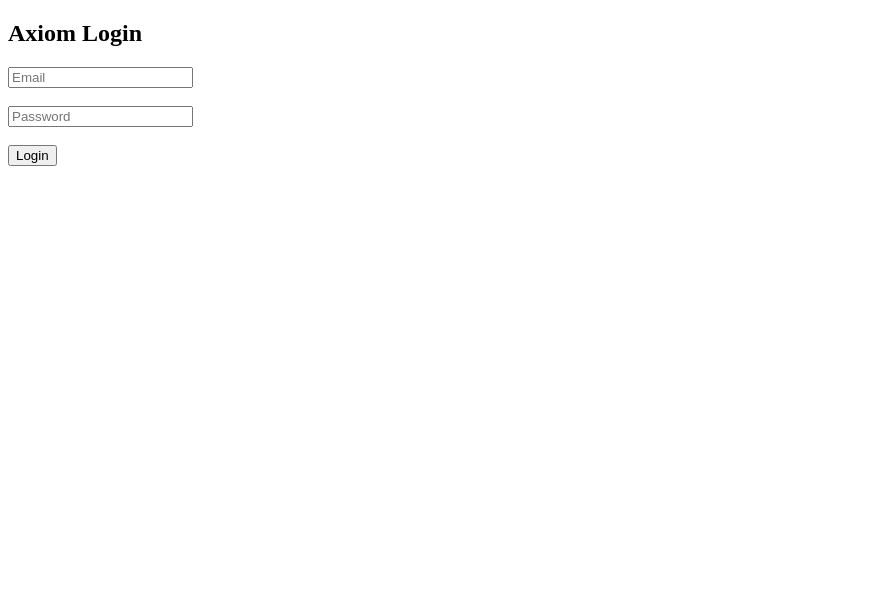
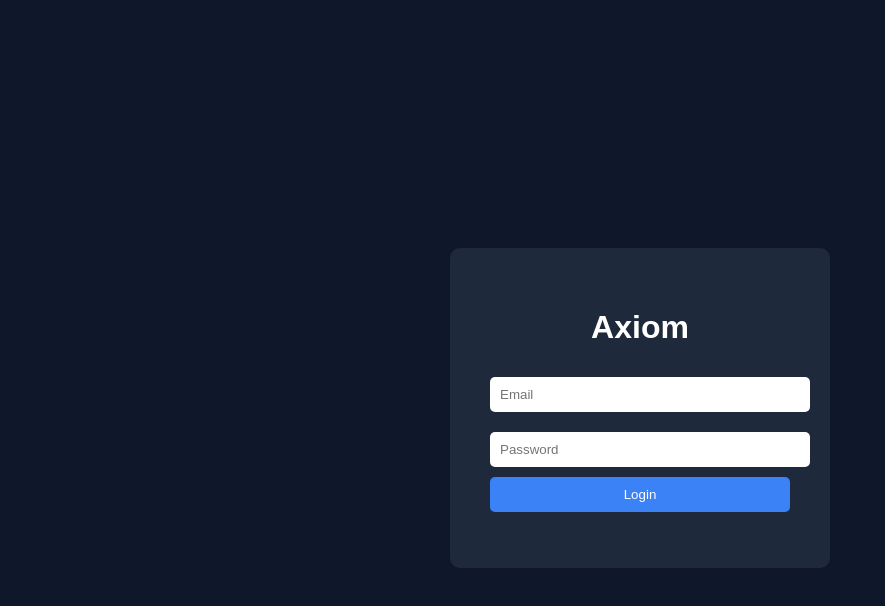
Before and after one commit to harshgamit410-rgb/axiom-backend, a website: page public/index.html in a window 1280 px wide. Shown: the whole page, without its empty margins (0-885 px from the left). Drawn offline with Linux system fonts and the light colour scheme.

Commit message:
Rebuild clean modern frontend

```diff
--- /dev/null
+++ b/public/css/style.css
@@ -0,0 +1,39 @@
+body {
+  background: #0f172a;
+  color: white;
+  font-family: Arial, sans-serif;
+  display: flex;
+  justify-content: center;
+  align-items: center;
+  height: 100vh;
+}
+
+.container {
+  background: #1e293b;
+  padding: 40px;
+  border-radius: 10px;
+  width: 300px;
+  text-align: center;
+}
+
+input {
+  width: 100%;
+  padding: 10px;
+  margin: 10px 0;
+  border: none;
+  border-radius: 5px;
+}
+
+button {
+  width: 100%;
+  padding: 10px;
+  background: #3b82f6;
+  color: white;
+  border: none;
+  border-radius: 5px;
+  cursor: pointer;
+}
+
+button:hover {
+  background: #2563eb;
+}
--- a/public/index.html
+++ b/public/index.html
@@ -1,16 +1,18 @@
 <!DOCTYPE html>
 <html>
+<head>
+  <title>Axiom</title>
+  <link rel="stylesheet" href="/css/style.css">
+</head>
 <body>
+  <div class="container">
+    <h1>Axiom</h1>
+    <input id="email" placeholder="Email">
+    <input id="password" type="password" placeholder="Password">
+    <button id="loginBtn">Login</button>
+    <p id="msg"></p>
+  </div>
 
-<h2>Axiom Login</h2>
-
-<input id="email" placeholder="Email"><br><br>
-<input id="password" type="password" placeholder="Password"><br><br>
-
-<button id="loginBtn">Login</button>
-<p id="msg"></p>
-
-<script src="/js/auth.js?v=3"></script>
-
+  <script src="/js/auth.js"></script>
 </body>
 </html>
--- a/public/js/auth.js
+++ b/public/js/auth.js
@@ -3,7 +3,7 @@
   const password = document.getElementById("password").value;
   const msg = document.getElementById("msg");
 
-  const res = await fetch("/api/auth/login", {
+  const res = await fetch("https://axiom-backend-gxpv.onrender.com/api/auth/login", {
     method: "POST",
     headers: { "Content-Type": "application/json" },
     body: JSON.stringify({ email, password })
@@ -13,7 +13,7 @@
 
   if (data.token) {
     localStorage.setItem("token", data.token);
-    window.location.replace("/dashboard.html");
+    window.location.href = "/dashboard.html";
   } else {
     msg.innerText = data.error || "Login failed";
   }
--- a/public/js/dashboard.js
+++ b/public/js/dashboard.js
@@ -6,10 +6,8 @@
     return;
   }
 
-  const res = await fetch("/api/protected", {
-    headers: {
-      Authorization: "Bearer " + token
-    }
+  const res = await fetch("https://axiom-backend-gxpv.onrender.com/api/protected", {
+    headers: { Authorization: "Bearer " + token }
   });
 
   const data = await res.json();
```
Also changed, not shown: public/dashboard.html (+10 -7 lines).
